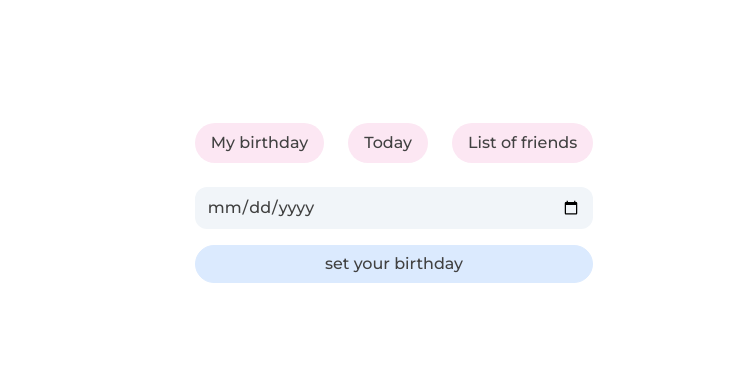
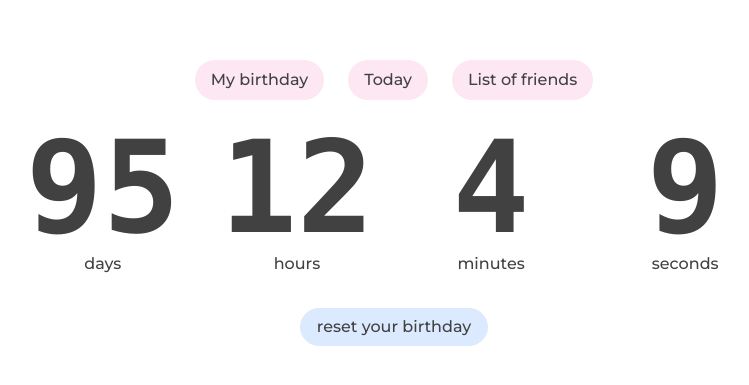
Before and after one commit to Luchiweb/birthday-reminder, a React (Vite) app: page /my-birthday in a window 1280 px wide. Shown: the part 197-582 px from the top of the page, without its empty margins (246-995 px from the left). Built offline with nearby package versions, Linux system fonts and the light colour scheme.

Commit message:
fix: fix bug

```diff
--- a/src/pages/MyBirthday/MyBirthday.tsx
+++ b/src/pages/MyBirthday/MyBirthday.tsx
@@ -1,4 +1,4 @@
-import { useContext, useEffect, useState } from 'react';
+import { useContext, useEffect } from 'react';
 import { DataContext } from '../../providers/DataProvider';
 import Timer from './Timer';
 import { SubmitHandler, useForm } from 'react-hook-form';
@@ -9,7 +9,6 @@ type Input = {
 
 function MyBirthday() {
   const { userData, setUserData } = useContext(DataContext);
-  const [showForm, setShowForm] = useState<boolean>(true);
 
   const {
     register,
@@ -19,8 +18,11 @@ function MyBirthday() {
   } = useForm<Input>();
 
   const onSubmit: SubmitHandler<Input> = (data) => {
-    setShowForm(false);
     setUserData((prev) => ({ ...prev, date: data.birthday }));
+  };
+
+  const resetBirthday = () => {
+    setUserData((prev) => ({ ...prev, date: ' ' }));
   };
 
   useEffect(() => {
@@ -29,15 +31,14 @@ function MyBirthday() {
 
   return (
     <div>
-      {userData.date && !showForm ? (
+      {userData.date !== ' ' ? (
         <div className="flex flex-col gap-8 items-center">
           <Timer date={userData.date}></Timer>
-          <button className="primary-button" onClick={() => setShowForm(true)}>
+          <button className="primary-button" onClick={resetBirthday}>
             reset your birthday
           </button>
         </div>
       ) : (
-        showForm && (
         <form className="flex flex-col gap-4" onSubmit={handleSubmit(onSubmit)}>
           <div>
             <input
@@ -54,7 +55,6 @@ function MyBirthday() {
             set your birthday
           </button>
         </form>
-        )
       )}
     </div>
   );
```
Lines whose indentation alone changed are shown as unchanged.
